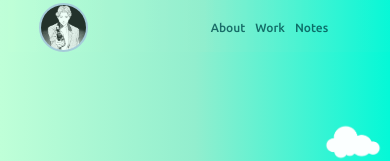
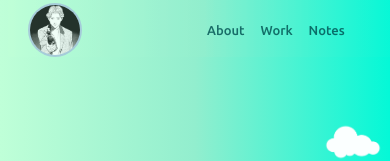
Before and after one commit to kazuaki83358/web-devlopment-beginner, a plain HTML site: page practice-portfolio/index.html in a window 390 px wide. Shown: the top 161 px of the page. Drawn offline with Linux system fonts and the light colour scheme; a web font is replaced by a local one.

Commit message:
responsive

```diff
--- a/practice-portfolio/style.css
+++ b/practice-portfolio/style.css
@@ -137,15 +137,15 @@ body{
      @media (min-width: 319px) and (max-width: 480px) {
 
       .nav-bar{
-         height: 50px;
+         height: 55px;
          align-items: center;
          padding-top: 2px;
      }
 
      .nav{
         list-style: none;
-        margin: 5px;
-        font-size: 12px;
+        margin: 8px;
+        font-size: 13px;
         font-family: "Ubuntu", serif;
         font-weight: 450;
         font-style: normal;
@@ -159,9 +159,9 @@ body{
   }
 
      .profile{
-      width: 45px;
-      height: 45px;
-      margin-left: 8%;
+      width: 50px;
+      height: 50px;
+      margin-left: 5%;
      }
 
      .main h1{
```
